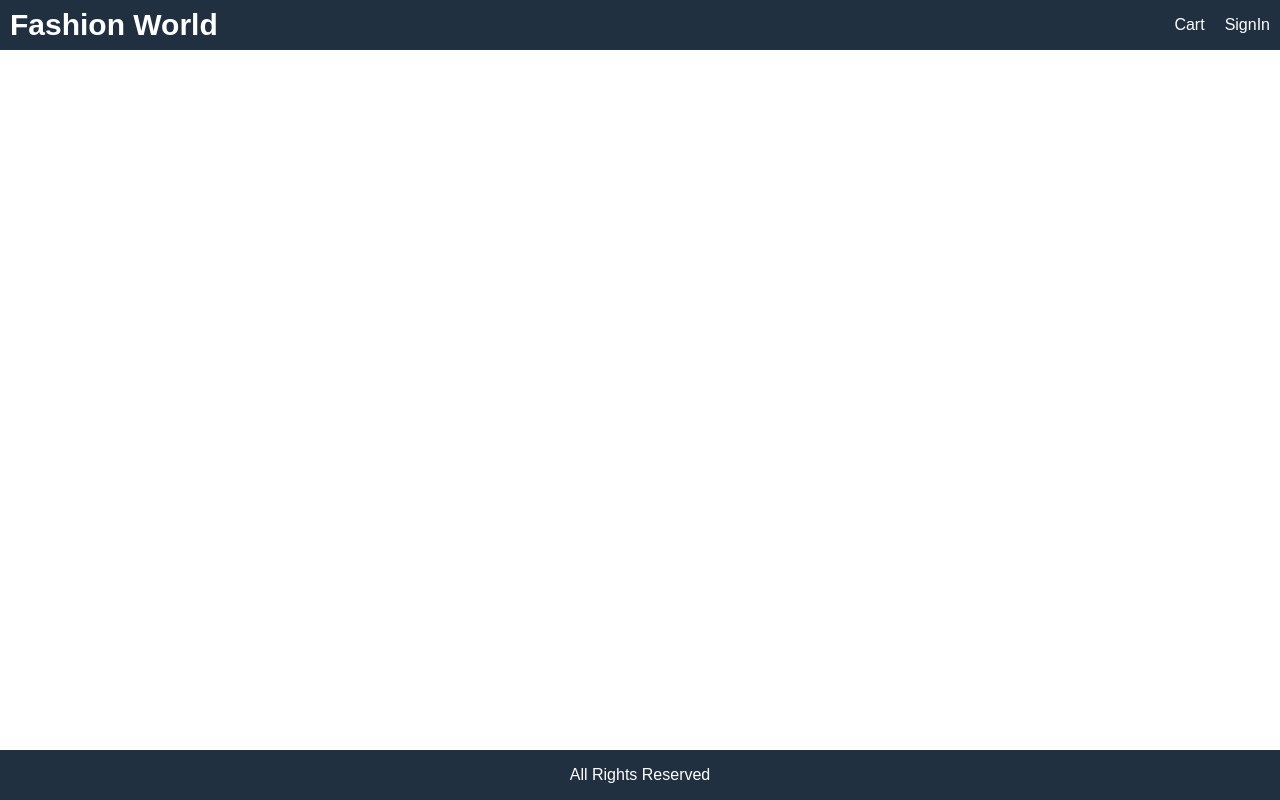
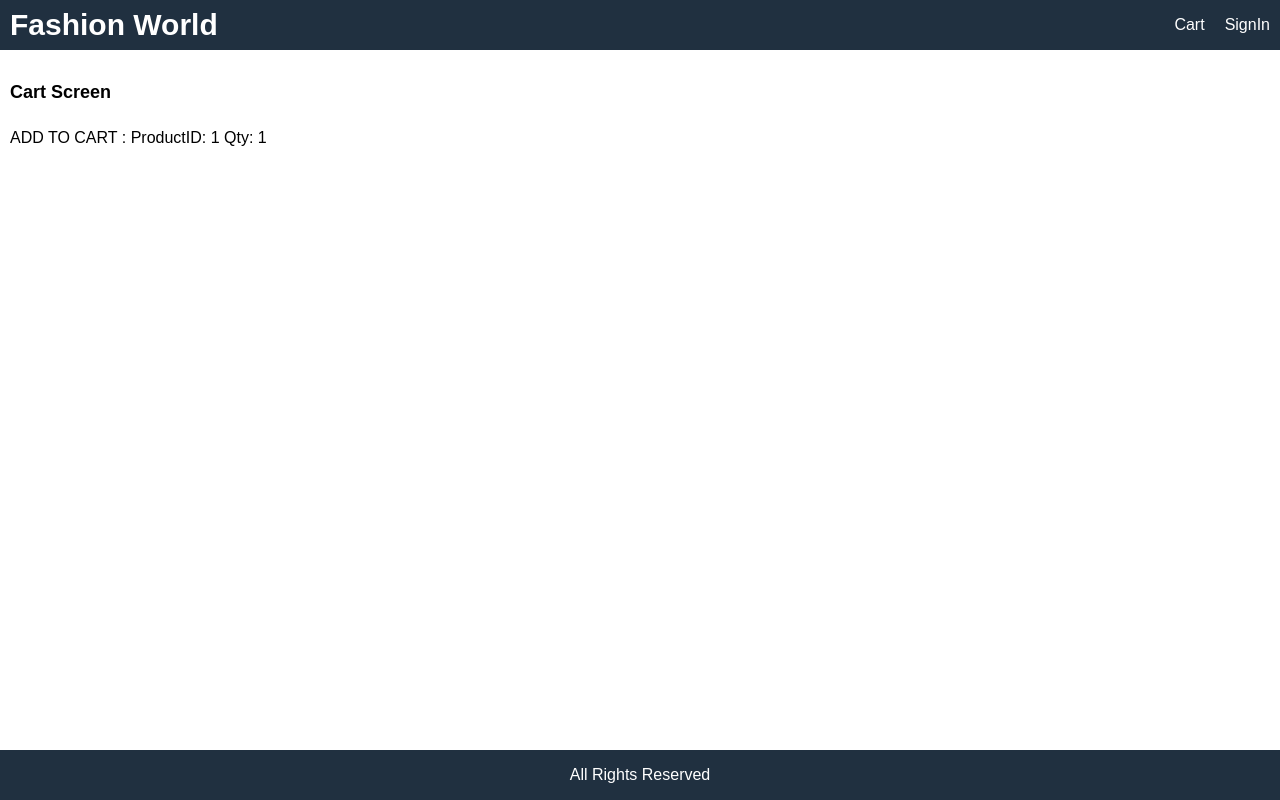
Before and after one commit to GirishGautam5/Fashion-World-MERN, a React (Create React App) app in the folder frontend/: page /cart/1 in a window 1280 px wide. Built offline with nearby package versions, Linux system fonts and the light colour scheme.

Commit message:
added qty and add to cart button functionality in product screen

```diff
--- a/frontend/src/App.js
+++ b/frontend/src/App.js
@@ -2,6 +2,7 @@
 import { BrowserRouter, Route, Routes } from "react-router-dom";
 import ProductScreen from "./Screens/ProductScreen";
 import HomeScreen from "./Screens/HomeScreen";
+import CartScreen from "./Screens/CartScreen";
 function App() {
   return (
     <BrowserRouter>
@@ -21,6 +22,7 @@
           <Routes>
             <Route path="/" exact element={<HomeScreen />}></Route>
             <Route path="/product/:id" element={<ProductScreen />}></Route>
+            <Route path="/cart/:id" element={<CartScreen />}></Route>
           </Routes>
         </main>
         <footer className="row center">All Rights Reserved</footer>
--- /dev/null
+++ b/frontend/src/Screens/CartScreen.js
@@ -0,0 +1,19 @@
+import React from "react";
+import { useLocation, useParams } from "react-router-dom";
+
+export default function CartScreen(props) {
+  const { id } = useParams();
+  const { search } = useLocation();
+  const qtyInUrl = new URLSearchParams(search).get("qty");
+  const qty = qtyInUrl ? Number(qtyInUrl) : 1;
+
+  console.log(qty, "qty");
+  return (
+    <div>
+      <h1>Cart Screen</h1>
+      <p>
+        ADD TO CART : ProductID: {id} Qty: {qty}
+      </p>
+    </div>
+  );
+}
--- a/frontend/src/Screens/HomeScreen.js
+++ b/frontend/src/Screens/HomeScreen.js
@@ -8,7 +8,6 @@
   const dispatch = useDispatch()
   const productList = useSelector((state)=> state.productList)
   const { loading, products, error} = productList
-  console.log(loading,'products')
     useEffect(()=> {
       dispatch(listProducts())
     },[dispatch])
--- a/frontend/src/Screens/ProductScreen.js
+++ b/frontend/src/Screens/ProductScreen.js
@@ -1,22 +1,25 @@
-import React, { useEffect } from "react";
+import React, { useEffect, useState } from "react";
 import Rating from "../components/Rating";
-import { useParams } from 'react-router';
-import { Link } from "react-router-dom";
+import { useParams } from "react-router";
+import { Link, useNavigate } from "react-router-dom";
 import { useDispatch, useSelector } from "react-redux";
 import { productDetailsAction } from "../actions/productActions";
 import LoadingBox from "../LoadingBox";
 import MessageBox from "../MessageBox";
 
 export default function ProductScreen(props) {
-  const {id} = useParams();
-  console.log(id,'productId')
+  const { id } = useParams();
+  const [qty, setQty] = useState(1);
   const dispatch = useDispatch();
+  const navigate = useNavigate();
   const productDetails = useSelector((state) => state.productDetails);
   const { loading, error, product } = productDetails;
-  console.log(product,'product')
   useEffect(() => {
     dispatch(productDetailsAction(id));
-  },[dispatch,id]);
+  }, [dispatch, id]);
+  const addToCartHandler = () => {
+    navigate(`/cart/${id}?qty=${qty}`);
+  };
   return (
     <div>
       {loading ? (
@@ -68,9 +71,37 @@
                       </div>
                     </div>
                   </li>
-                  <li>
-                    <button className="primary block">Add to Cart</button>
-                  </li>
+                  {product.countInStock > 0 && (
+                    <>
+                      <li>
+                        <div className="row">
+                          <div>Qty</div>
+                          <div>
+                            <select
+                              value={qty}
+                              onChange={(e) => setQty(e.target.value)}
+                            >
+                              {[...Array(product.countInStock).keys()].map(
+                                (x) => (
+                                  <option key={x + 1} value={x + 1}>
+                                    {x + 1}
+                                  </option>
+                                )
+                              )}
+                            </select>
+                          </div>
+                        </div>
+                      </li>
+                      <li>
+                        <button
+                          className="primary block"
+                          onClick={addToCartHandler}
+                        >
+                          Add to Cart
+                        </button>
+                      </li>
+                    </>
+                  )}
                 </ul>
               </div>
             </div>
--- a/frontend/src/index.css
+++ b/frontend/src/index.css
@@ -63,6 +63,9 @@
 li {
   margin-top: 1rem;
 }
+input,
+select,
+textarea,
 button {
   padding: 1rem;
   border-radius: 0.5rem;
@@ -74,6 +77,13 @@
   background-color: #f8f8f8;
   cursor: pointer;
 }
+button {
+  background-color: #f8f8f8;
+  cursor: pointer;
+}
+input:hover,
+select:hover,
+textarea:hover,
 button:hover {
   border: 0.1rem #404040 solid;
 }
```
